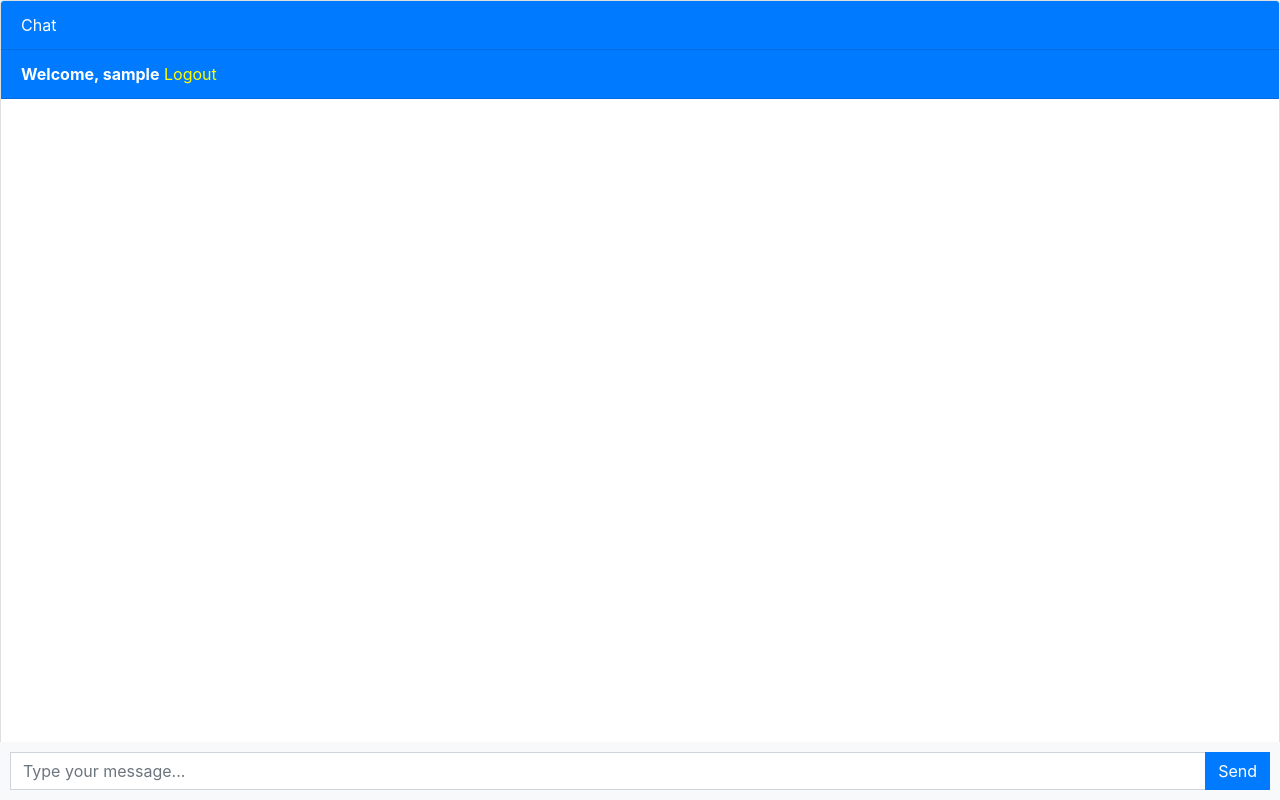
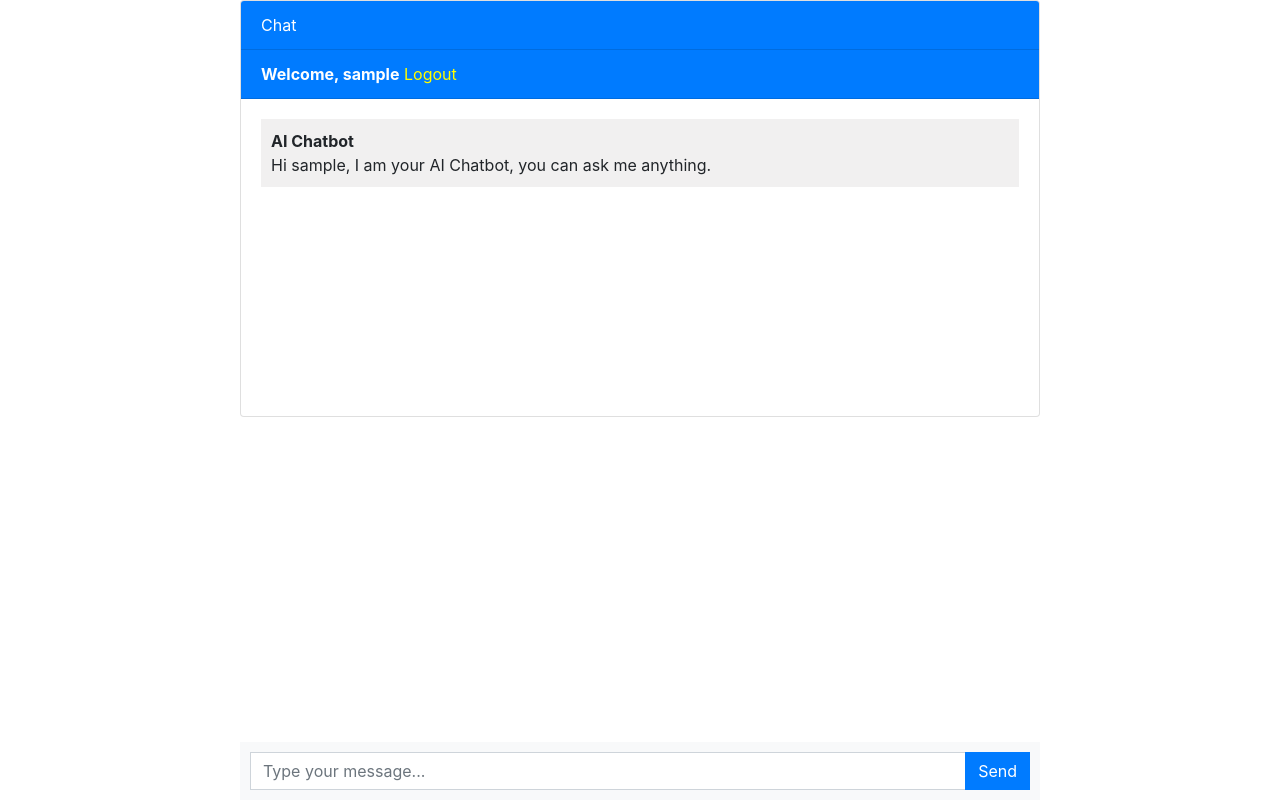
Before and after one commit to movalex/django-openai-chatbot, a Django app: page / in a window 1280 px wide. Run offline with Django 4.2, Linux system fonts and the light colour scheme; the visitor is signed in with stand-in values (Sample User, id 1); data that the repository does not hold is empty; some libraries are stand-ins or nearby versions.

Commit message:
adjust style, add auto-scroll chat

```diff
--- a/templates/chatbot.html
+++ b/templates/chatbot.html
@@ -1,18 +1,25 @@
 {% extends 'base.html' %}
+{% load custom_filters %}
 
 {% block styles %}
 <style>
-    body, html {
-      height: 100%;
+  body, html {
+    height: 100%;
+    margin: 0; /* Reset margin to prevent spacing */
+    padding: 0; /* Reset padding to prevent spacing */
+  }
+
+    .messages-box {
+      max-height: 800px;
+      overflow-y: auto; /* Use 'auto' to show scrollbar only when necessary */
+      padding-bottom: 70px; /* Adjust to accommodate the chat form's height */
     }
 
-    .messages-box {
-      flex: 1;
-      overflow-y: auto;
-    }
 
     .messages-list {
-      padding-left: 0;
+      padding: 0;
+      margin: 0;
+      list-style-type: none;
     }
 
     .message {
@@ -37,12 +44,16 @@
 
     .message-form {
       display: flex;
+      width:70%;
+      max-width:800px;
+      margin: 0 auto;
       position: fixed;
       bottom: 0;
       left: 0;
       right: 0;
       padding: 10px;
       background-color: #f8f9fa;
+      z-index: 1; /* Ensure the chat form appears above the chat box */
     }
 
     .message-input {
@@ -56,10 +67,11 @@
     }
 
     .chat-container {
-      height: 100%;
-      display: flex;
-      flex-direction: column;
-    }
+      width: 70%;
+      height: 90%;
+      margin: 0 auto; /* Center the chat container */
+      max-width: 800px; /* Optional: You can set a max-width to prevent it from being too wide on large screens */
+  }
   </style>
 {% endblock %}
 
@@ -77,7 +89,7 @@
 
       <ul class="list-unstyled messages-list">
 
-        <!-- <li class="message received">
+        <li class="message received">
           <div class="message-text">
             <div class="message-sender">
               <b>AI Chatbot</b>
@@ -86,7 +98,7 @@
               Hi {{user.username}}, I am your AI Chatbot, you can ask me anything.
             </div>
           </div>
-        </li> -->
+        </li>
 
         {% for chat in chats %}
           {% if chat.user == request.user %}
@@ -108,7 +120,7 @@
               <b>AI Chatbot</b>
             </div>
             <div class="message-content">
-              {{chat.response}}
+              {{chat.response|format_output|safe}}
             </div>
           </div>
         </li>
@@ -186,8 +198,16 @@
         </div>
           `;
         messagesList.appendChild(messageItem);
+        // Auto-scroll to the latest message
+        scrollToBottom();
       });
   });
 
+  function scrollToBottom() {
+    const messagesBox = document.querySelector('.messages-box');
+    messagesBox.scrollTop = messagesBox.scrollHeight;
+  }
+  scrollToBottom();
 </script>
+
 {% endblock %}
```
